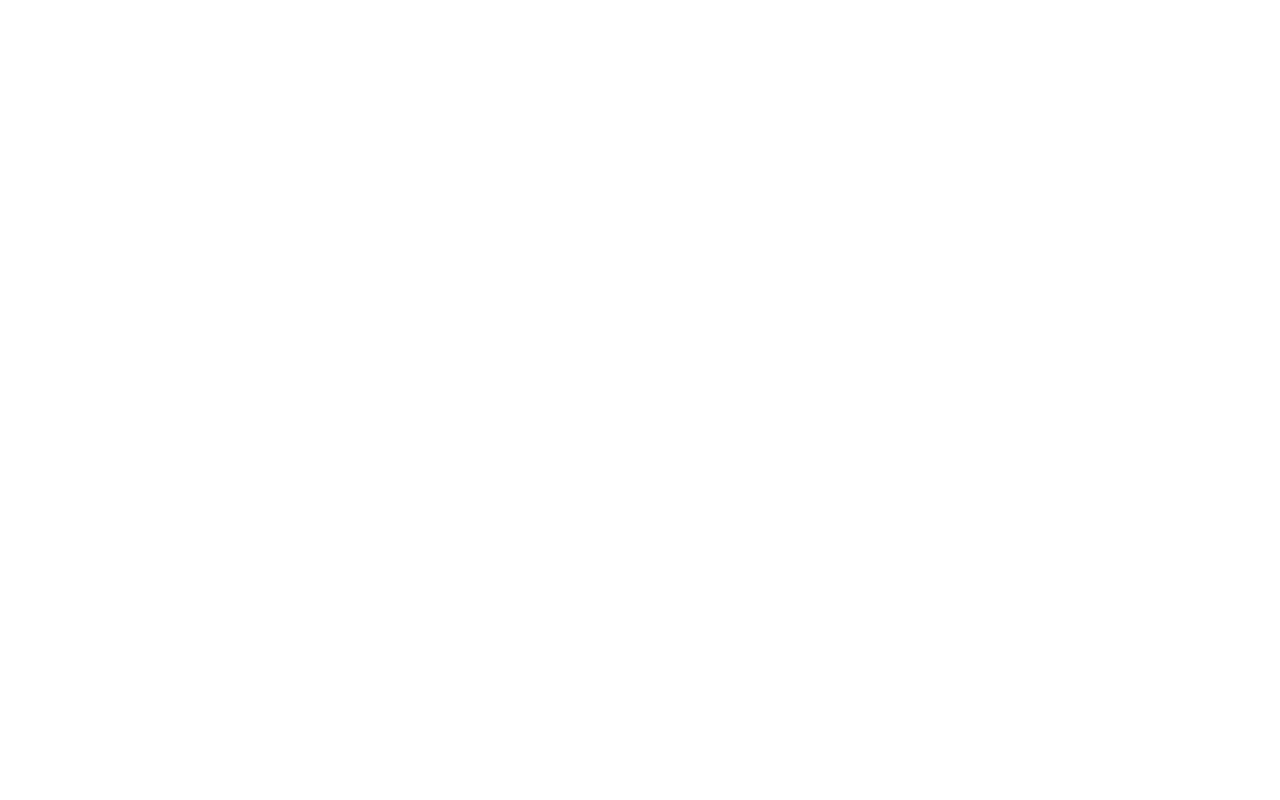
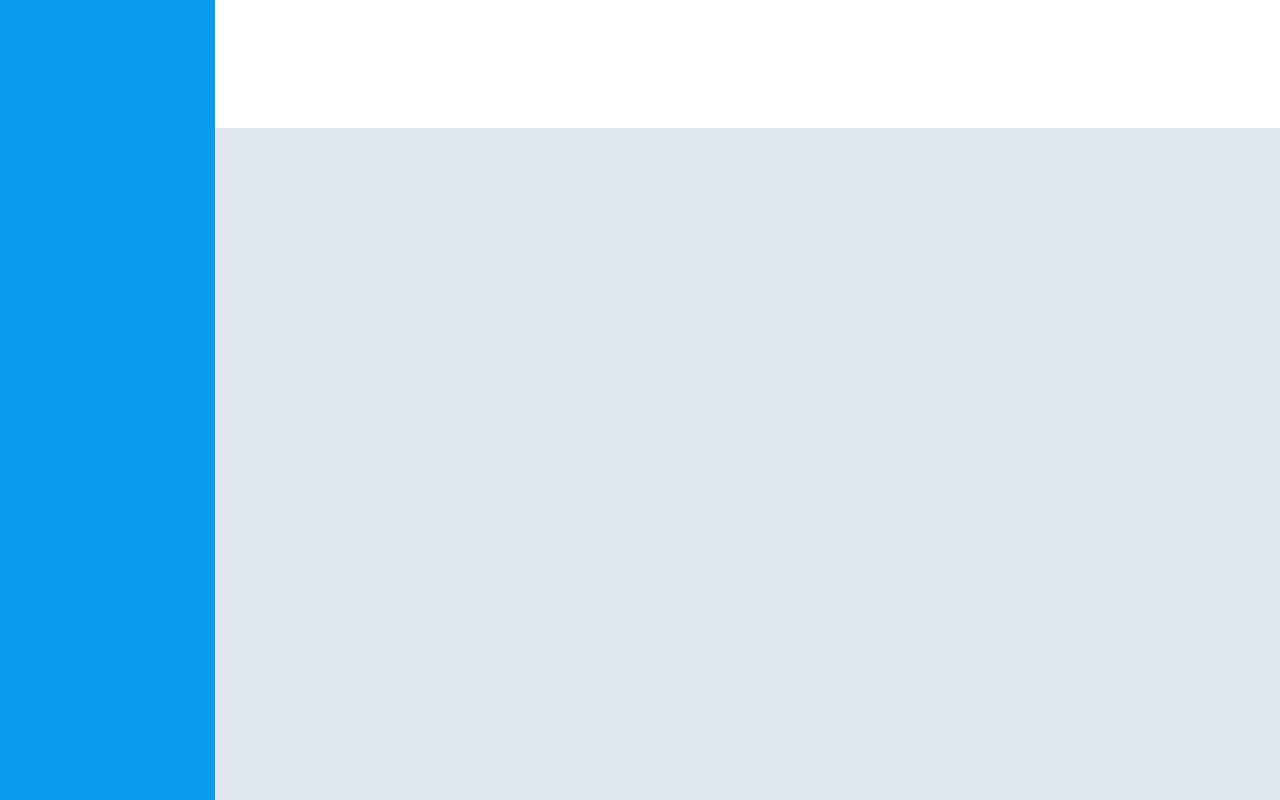
Before and after one commit to Maureesecup/Admin-Dashboard, a plain HTML site: page index.html in a window 1280 px wide. Drawn offline with Linux system fonts and the light colour scheme; files that its build step writes are made by us from their sources.

Commit message:
Added header, sidebar, and main area for content

```diff
--- a/index.html
+++ b/index.html
@@ -3,10 +3,21 @@
 <head>
     <meta charset="UTF-8">
     <meta name="viewport" content="width=device-width, initial-scale=1.0">
-    <link rel="stylesheet" href="css/styles.css">
+    <link rel="stylesheet" href="styles.css">
     <title>Admin Dashboard</title>
 </head>
 <body>
+    <div class="dashboard">
 
+        <aside class="left">
+        </aside>
+
+        <header class="top">
+        </header>
+
+        <main class="middle">
+        </main>
+
+    </div>
 </body>
 </html>
--- a/styles.css
+++ b/styles.css
@@ -0,0 +1,30 @@
+* {
+    margin: 0;
+    padding: 0;
+    box-sizing: border-box;
+}
+
+.dashboard {
+    display: grid;
+    grid-template-columns: 215px 1fr;
+    grid-template-rows: 128px 1fr;
+    grid-template-areas:
+        "left top"
+        "left middle";
+    min-height: 100vh;
+}
+
+.left {
+    grid-area: left;
+    background: #0b9cf0;
+}
+
+.top {
+    grid-area: top;
+    background: white;
+}
+
+.middle {
+    grid-area: middle;
+    background: #e2e8f0;
+}
```
